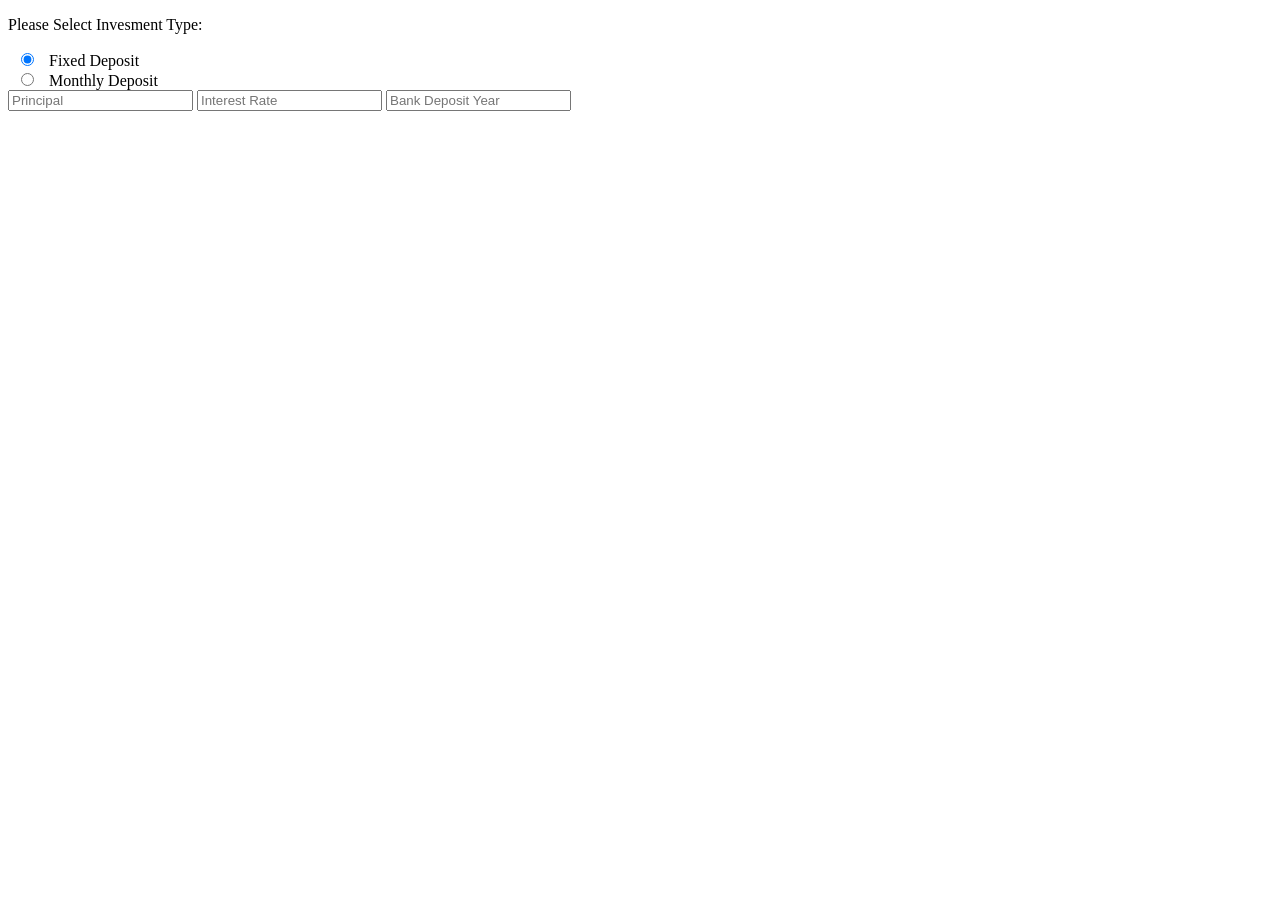
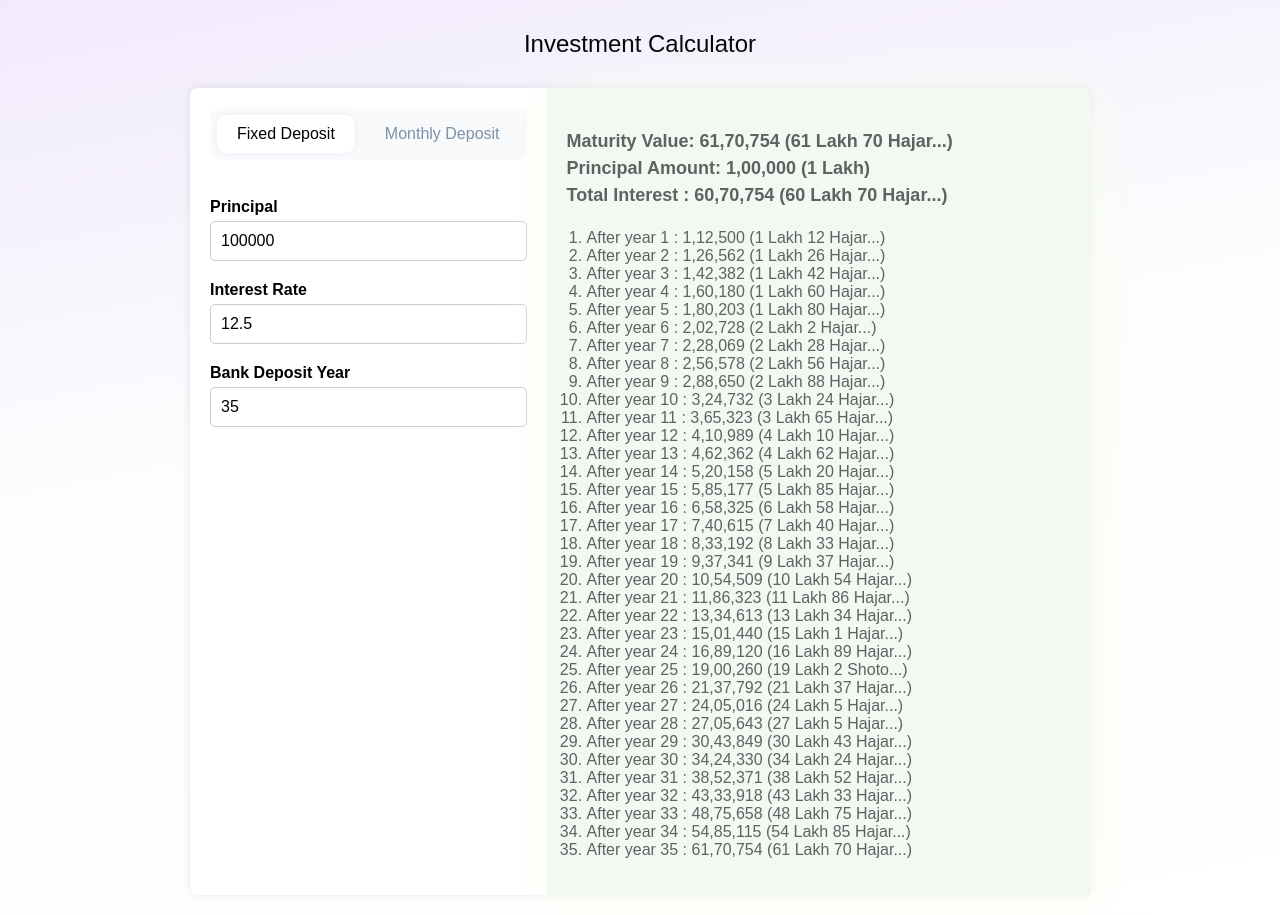
Before and after one commit to solaimanshadin/bank-return, a plain HTML site: page index.html in a window 1280 px wide. Before the commit the page ends 800 px from the top, so only its background shows below. Drawn offline with Linux system fonts and the light colour scheme.

Commit message:
[ADD] PWA

```diff
--- a/app.js
+++ b/app.js
@@ -1,14 +1,17 @@
+
 const principalAmountInput  = document.querySelector('#principalAmount')
+const montlyDepositAmountInput  = document.querySelector('#monthlyDepositAmount')
 const interestRateInput  = document.querySelector('#interestRate')
 const bankDepositYearInput  = document.querySelector('#bankDepositYear')
 const activeInvestmentYearInput  = document.querySelector('#activeInvestmentYear')
+
 const invesmentTypeInputs = document.querySelectorAll('[name="investmentType"]')
 
 const output  = document.querySelector('.output')
 const yearlyBreakDownList  = document.querySelector(".yearlyBreakDown")
 
 
-function calculateTotalWithInterest(_principal, options) {
+function calculateIterest(_principal, options) {
 
     // default options.yearlyInterest
     let interestRate = Number(interestRateInput.value);
@@ -19,7 +22,7 @@ function calculateTotalWithInterest(_principal, options) {
 
     const interest = (_principal*interestRate) / 100;
 
-    return _principal + interest;
+    return interest;
 }
 
 
@@ -28,12 +31,12 @@ function getTotalAmount() {
     const activeInvesmentYear = Number(activeInvestmentYearInput.value);
     const principalAmount = Number(principalAmountInput.value)
     const invesmentType = document.querySelector('[name="investmentType"]:checked').value
-
-
+    const montlyDepositAmount = Number(montlyDepositAmountInput.value);
     const yearlyAmounts = new Array(bankDepositYear);
 
     const result = {
-        totalAmount: 0,
+        totalAmount: principalAmountInput.value,
+        totalInterest: 0,
         yearlyData: []
     }
 
@@ -43,17 +46,19 @@ function getTotalAmount() {
 
 
 
-    if(invesmentType === 'monthlyDeposit'){
+    if(invesmentType === 'monthlyDeposit' && montlyDepositAmount){
         const monthlyAmounts = new Array(bankDepositYear*12);
-        monthlyAmounts[0] = principalAmount;
+        monthlyAmounts[0] = principalAmount || montlyDepositAmount;
 
         for (let index = 1; index < monthlyAmounts.length; index++) {
             const year = (index+1) / 12;
-            const newInvestedAmount = year <= activeInvesmentYear ?  principalAmount : 0;
-
-            monthlyAmounts[index] = calculateTotalWithInterest(monthlyAmounts[index-1], {
+            const newInvestedAmount = year <= activeInvesmentYear ?  montlyDepositAmount : 0;
+            const amountUntilPreviousMonth = monthlyAmounts[index-1];
+            const interestOfThisMonth = calculateIterest(amountUntilPreviousMonth, {
                 monthlyInterest: true
-            }) + newInvestedAmount;
+            })
+            result.totalInterest += interestOfThisMonth;
+            monthlyAmounts[index] = amountUntilPreviousMonth + interestOfThisMonth + newInvestedAmount;
 
             // recording yearly data on each 12th month
             if(year >= 1 && year % 1 === 0) {
@@ -61,17 +66,22 @@ function getTotalAmount() {
             }
         }
         result.totalAmount = monthlyAmounts[bankDepositYear*12-1];
+        result.monthlyAmounts = monthlyAmounts
     }else{
-        yearlyAmounts[0] = calculateTotalWithInterest(principalAmount);
+        const interestFirstThisYear = calculateIterest(principalAmount)
+        yearlyAmounts[0] = principalAmount + interestFirstThisYear;
+        result.totalInterest += interestFirstThisYear;
 
         for (let index = 1; index < yearlyAmounts.length; index++) {
-            yearlyAmounts[index] = calculateTotalWithInterest(yearlyAmounts[index-1])
+            const amountUntilPreviousYear = yearlyAmounts[index-1];
+            const interestOfThisYear = calculateIterest(amountUntilPreviousYear)
+            result.totalInterest += interestOfThisYear;
+            yearlyAmounts[index] = amountUntilPreviousYear + interestOfThisYear;
         }
         result.totalAmount = yearlyAmounts[bankDepositYear-1];
     }
 
     result.yearlyData = yearlyAmounts;
-
     return result;
 
 }
@@ -80,32 +90,105 @@ function formatCurrency(amount) {
     return new Intl.NumberFormat('en-IN').format(parseInt(amount))
 }
 
-function displayResult({totalAmount, yearlyData}) {
+function numbersToBdtString(number) {
+    let parsedAmount = parseInt(number)
+    const bdtMap = {
+        Koti: 0,
+        Lakh: 0,
+        Hajar: 0,
+        Shoto: 0,
+        Tk: 0
+    }
+
+    const currencyDevision = ['Tk', 'Shoto', 'Hajar', 'Lakh', 'Koti']
+    let iterrationIndex = 0;
+
+    while(parsedAmount > 0) {
+
+        const divider = iterrationIndex === 1 ? 10 :100;
+        const digit = parsedAmount % divider;
+        bdtMap[currencyDevision[iterrationIndex]] = digit;
+        if(iterrationIndex == 4) {
+            bdtMap.Koti = parsedAmount;
+            parsedAmount = 0;
+        }
+        iterrationIndex++;
+        parsedAmount= parseInt(parsedAmount/divider);
+
+    }
+
+    const fiteredAkors = Object.entries(bdtMap).filter(([, amount]) => amount)
+
+    const bdtString = [...fiteredAkors].slice(0, 2).map(([akor, amount])=>`${amount} ${akor}`).join(' ')  + `${fiteredAkors.length > 2 ? '...': ''}`|| 'Zero' ;
+
+    return bdtString
+
+}
+function displayResult({totalAmount, totalInterest, yearlyData}) {
     const formattedAmount =  formatCurrency(totalAmount)
-    output.textContent = formattedAmount;
-    yearlyBreakDownList.innerHTML = yearlyData?.map((yearlyAmount, index) => `<li>After year ${index+1} : ${formatCurrency(yearlyAmount)}</li>`).join('')
+    const formattedInterest = formatCurrency(totalInterest)
+    const totalPrincipal = totalAmount-totalInterest;
+    const formattedPricipal = formatCurrency(totalPrincipal)
+
+    const outputTemplate = `
+    <p> Maturity Value: ${formattedAmount} (${numbersToBdtString(totalAmount)}) </p>
+    <p> Principal Amount: ${formattedPricipal} (${numbersToBdtString(totalPrincipal)})  </p>
+    <p> Total Interest : ${formattedInterest} (${numbersToBdtString(totalInterest)}) </p>
+    `;
+    output.innerHTML = outputTemplate;
+
+    yearlyBreakDownList.innerHTML = yearlyData?.map((yearlyAmount, index) => `<li>After year ${index+1} : ${formatCurrency(yearlyAmount)} (${numbersToBdtString(yearlyAmount)})</li>`).join('')
 
 }
 
-function calculateAnddisplayResult() {
-    const data = getTotalAmount()
-    console.log("data", data)
+function calculateAndDisplayResult() {
     displayResult(getTotalAmount())
 }
 
-principalAmountInput.addEventListener('input', calculateAnddisplayResult)
-bankDepositYearInput.addEventListener('input', calculateAnddisplayResult)
-activeInvestmentYearInput.addEventListener('input', calculateAnddisplayResult)
-interestRateInput.addEventListener('input', calculateAnddisplayResult)
+principalAmountInput.addEventListener('input', calculateAndDisplayResult)
+montlyDepositAmountInput.addEventListener('input', calculateAndDisplayResult)
+bankDepositYearInput.addEventListener('input', ({target}) => {
+    if(activeInvestmentYearInput.value > target.value) {
+        activeInvestmentYearInput.value = target.value;
+    }
+
+    calculateAndDisplayResult()
+})
+activeInvestmentYearInput.addEventListener('input', ({target}) => {
+    if(bankDepositYearInput.value < target.value) {
+        bankDepositYearInput.value = target.value;
+    }
+
+    calculateAndDisplayResult()
+} )
+interestRateInput.addEventListener('input', calculateAndDisplayResult)
 
 invesmentTypeInputs.forEach(radioInput => {
     radioInput.addEventListener('click', ({target}) => {
-        console.log("target",target.value)
+        invesmentTypeInputs.forEach(radio => radio.parentElement.classList.remove('active'))
+        target.parentElement.classList.add('active')
         if(target.value === 'fixedDeposit'){
-            activeInvestmentYearInput.style.display = "none"
+            activeInvestmentYearInput.parentElement.classList.add('d-none')
+            activeInvestmentYearInput.parentElement.classList.remove('d-block')
+            montlyDepositAmountInput.parentElement.classList.add('d-none')
+            montlyDepositAmountInput.parentElement.classList.remove('d-block')
+            principalAmountInput.parentElement.children[0].textContent = "Principal Amount";
+            principalAmountInput.parentElement.children[0].placeholder = "Principal Amount"
         }else {
-            activeInvestmentYearInput.style.display = "inline-block"
+            principalAmountInput.parentElement.children[0].textContent = "Initial Deposit Amount (optional)"
+            principalAmountInput.parentElement.children[0].placeholder = "Initial Deposit Amount"
+
+            activeInvestmentYearInput.parentElement.classList.add('d-block')
+            activeInvestmentYearInput.parentElement.classList.remove('d-none')
+            montlyDepositAmountInput.parentElement.classList.add('d-block')
+            montlyDepositAmountInput.parentElement.classList.remove('d-none')
         }
-        calculateAnddisplayResult()
+        calculateAndDisplayResult()
     })
 })
+
+calculateAndDisplayResult()
+
+if('serviceWorker' in navigator) {
+    navigator.serviceWorker.register('./sw.js')
+}
--- a/index.html
+++ b/index.html
@@ -5,23 +5,64 @@
     <meta charset="UTF-8">
     <meta http-equiv="X-UA-Compatible" content="IE=edge">
     <meta name="viewport" content="width=device-width, initial-scale=1.0">
-    <title>Document</title>
+    <link rel="shortcut icon" href="icon.png" type="image/x-icon">
+    <link rel="stylesheet" href="style.css">
+    <link rel="manifest" href="/manifest.json">
+
+    <title>Investment Calculator</title>
 </head>
 
 <body>
-    <div>
-        <p>Please Select Invesment Type:</p>
-          <input checked type="radio" id="fixedDeposit" name="investmentType" value="fixedDeposit">
-          <label for="fixedDeposit">Fixed Deposit</label><br>
-          <input type="radio" id="monthlyDeposit" name="investmentType" value="monthlyDeposit">
-          <label for="monthlyDeposit">Monthly Deposit</label>
+    <h2 class="brand text-center">Investment Calculator</h2>
+
+    <div class="container">
+        <div class="grid">
+                    <div class="form">
+            <div class="form-group">
+                <div class="radio-group">
+                    <div class="radio-control active">
+                        <label for="fixedDeposit">Fixed Deposit</label>
+                        <input checked type="radio" id="fixedDeposit" name="investmentType" value="fixedDeposit">
+                    </div>
+                    <div class="radio-control">
+                        <label for="monthlyDeposit">Monthly Deposit</label>
+                        <input type="radio" id="monthlyDeposit" name="investmentType" value="monthlyDeposit">
+                    </div>
+                </div>
+
+
+            </div>
+            <div class="form-group">
+                <label for="principalAmount">Principal</label>
+                <input value="100000" placeholder="Principal" id="principalAmount" type="number">
+            </div>
+            <div class="form-group d-none">
+                <label for="monthlyDepositAmount">Monthly Deposit Amount</label>
+                <input value="1700" placeholder="Monthly Deposit Amount" id="monthlyDepositAmount" type="number">
+            </div>
+            <div class="form-group">
+                <label for="interestRate">Interest Rate</label>
+                <input value="12.5" placeholder="Interest Rate" id="interestRate" type="number">
+            </div>
+            <div class="form-group d-none">
+                <label for="activeInvestmentYear">Active Investmest Year</label>
+                <input value="15" placeholder="Active Investmest Year" id="activeInvestmentYear" type="number">
+            </div>
+            <div class="form-group">
+                <label for="bankDepositYear">Bank Deposit Year</label>
+                <input value="35" placeholder="Bank Deposit Year" id="bankDepositYear" type="number">
+            </div>
+
+        </div>
+        <div class="display-section">
+
+            <div class="output"></div>
+            <ol class="yearlyBreakDown"></ol>
+        </div>
+        </div>
+
     </div>
-    <input placeholder="Principal" id="principalAmount" type="number">
-    <input placeholder="Interest Rate" id="interestRate" type="number">
-    <input style="display: none;" placeholder="Active Investmest Year" id="activeInvestmentYear" type="number">
-    <input placeholder="Bank Deposit Year" id="bankDepositYear" type="number">
-    <h4 class="output"></h4>
-    <ol class="yearlyBreakDown"></ol>
+
     <script src="app.js"></script>
 </body>
 
--- /dev/null
+++ b/style.css
@@ -0,0 +1,138 @@
+/* Body styles */
+*{
+    padding: 0;
+}
+body {
+    font-family: Arial, sans-serif;
+    background: #F1EAFD;
+    background: linear-gradient(169deg, #F1EAFD 0%, rgba(250, 250, 251, 0.40802258403361347) 44%, rgba(255, 255, 255, 0.5592830882352942) 100%);
+    background-repeat: no-repeat;
+    margin: 0;
+    padding: 10px;
+}
+
+.text-center {
+    text-align: center;
+}
+.brand{
+    font-weight: normal;
+}
+.grid{
+    display: grid;
+    grid-template-columns: auto 1fr ;
+}
+.display-section{
+    background: #e8f5e98f;
+    padding: 20px;
+    box-shadow: 5px 5px 51px #f7ffee;
+    color: #616161;
+}
+.form{
+    padding: 20px;
+    padding-bottom: 0;
+
+}
+.output{
+    font-weight: 700;
+    font-size: 18px;
+}
+.output p{
+    margin: 0;
+    line-height: 1.5em;
+}
+
+/* Container styles */
+.container {
+    max-width: 900px;
+    margin: 10px auto;
+    background: #fff;
+    border-radius: 8px;
+    box-shadow: 0 0 10px rgba(0, 0, 0, 0.1);
+    margin-top: 30px;
+}
+
+/* Form styles */
+.form-group {
+    margin-bottom: 20px;
+}
+
+.radio-group {
+    display: flex;
+    gap: 10px;
+    border-radius: 9px;
+    padding: 7px;
+    width: max-content;
+    margin: auto;
+    color: #7D90A9;
+    background: #F8FAFC;
+    justify-content: ce;
+
+}
+
+.radio-control {
+    padding: 10px 20px;
+    border-radius: 9px;
+    cursor: pointer;
+    font-weight: 500;
+
+    box-sizing: border-box;
+}
+
+.radio-control.active {
+    background: #FFFFFF;
+    box-shadow: 0 0 4px 1px #EDF0F6;
+    color: #000;
+
+}
+
+.radio-control input {
+    display: none;
+}
+
+.form-group label {
+    display: block;
+    font-weight: bold;
+    margin-bottom: 5px;
+}
+
+.radio-control label {
+    all: unset;
+}
+
+.form-group input[type="number"],
+.form-group input[type="text"] {
+    width: 100%;
+    padding: 10px;
+    border: 1px solid #ccc;
+    border-radius: 5px;
+    box-sizing: border-box;
+    font-size: 16px;
+}
+
+
+
+/* Output and yearly breakdown styles */
+.output,
+.yearlyBreakDown {
+    margin-top: 20px;
+}
+
+.yearlyBreakDown {
+    padding-left: 20px;
+}
+
+/* Hide monthly deposit amount and active investment year inputs initially */
+.d-none {
+    display: none;
+}
+
+.d-block {
+    display: block;
+}
+
+@media screen and (max-width: 765px){
+    .grid{
+        grid-template-columns: 1fr;
+    }
+
+}
```
Also changed, not shown: sw.js (added, +42 -0 lines), icon-192x192.png (added), icon-256x256.png (added), icon-384x384.png (added), icon-512x512.png (added), icon.png (added), manifest.json (added).
